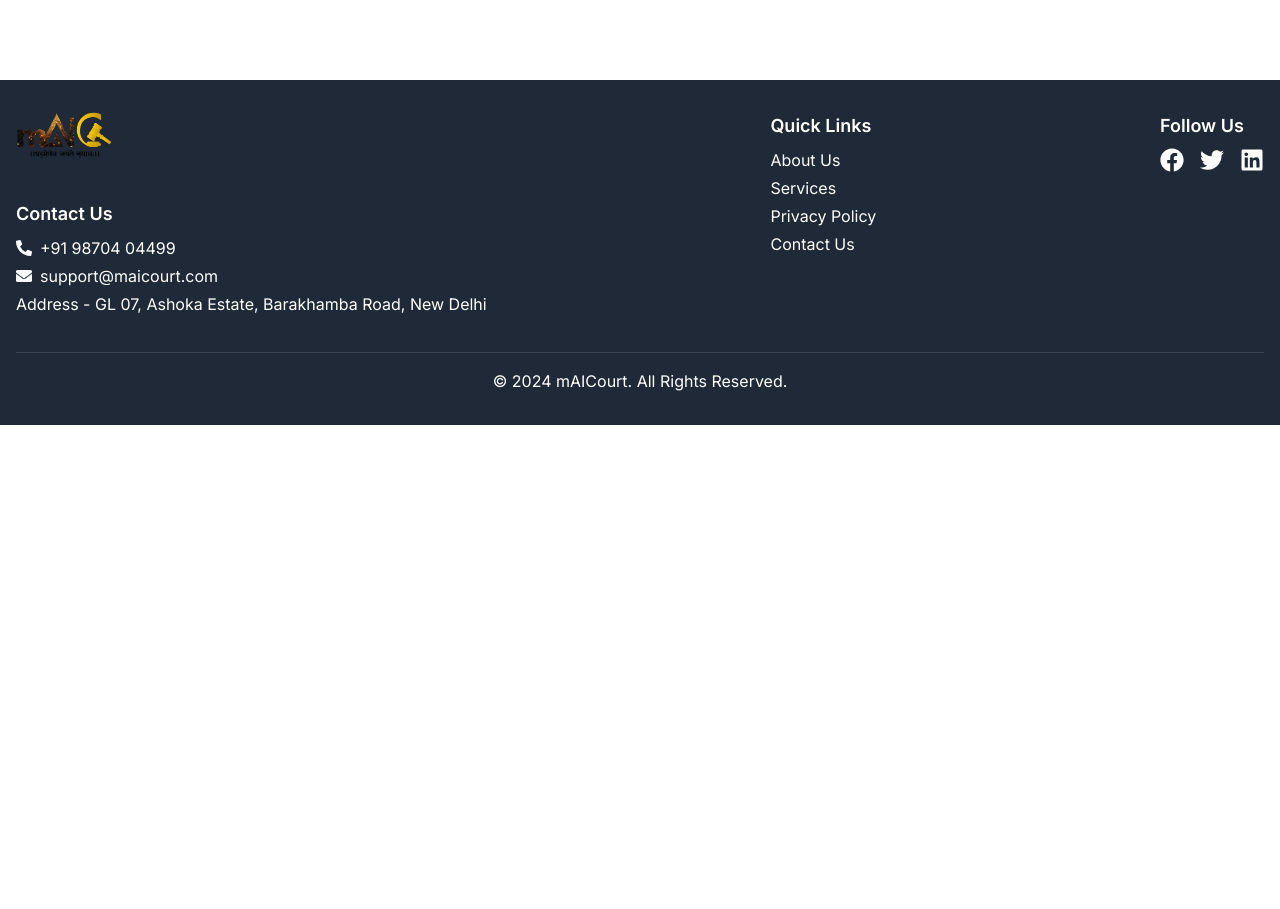
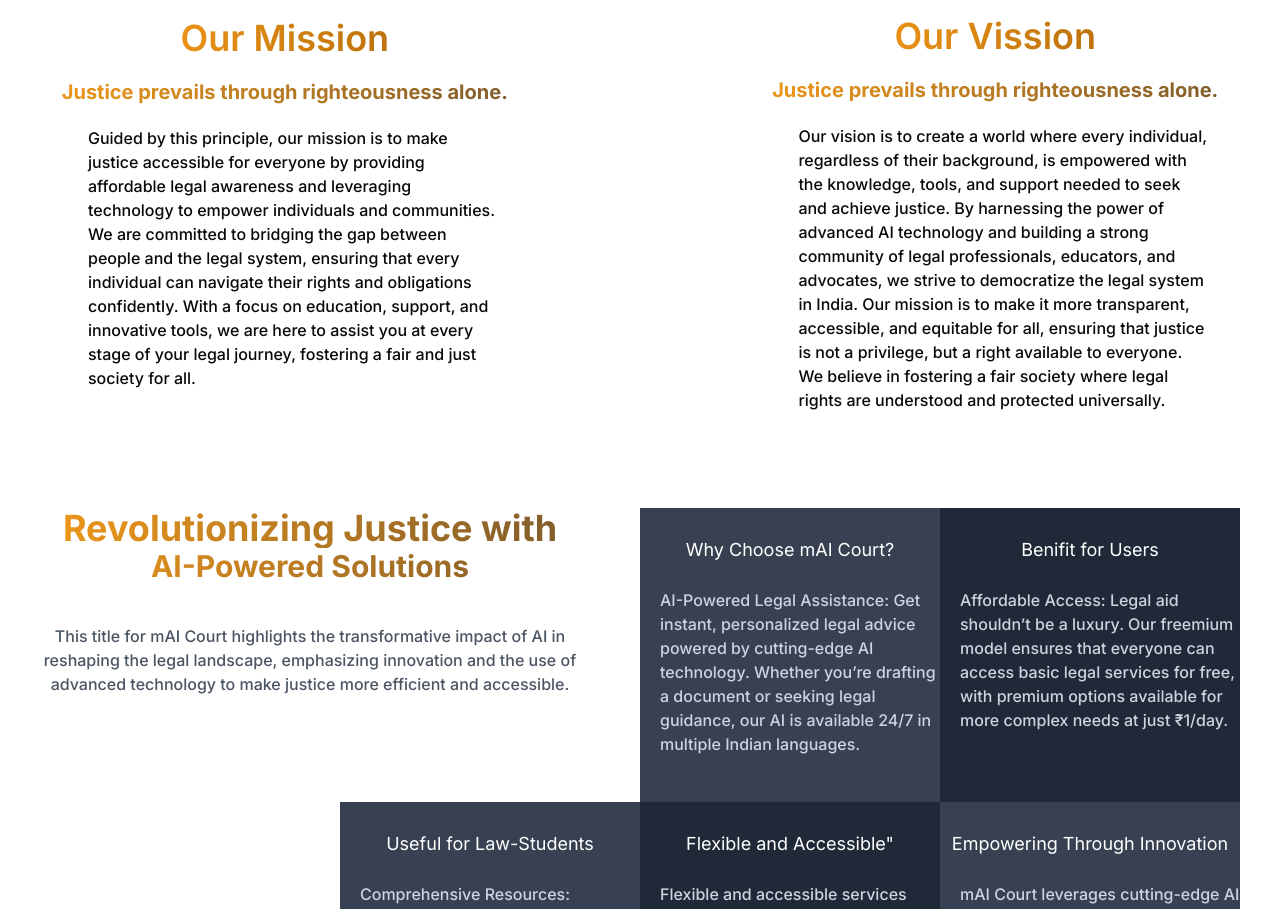
Before and after one commit to idcindia/mAI-Court, a Next.js app: page /about in a window 1280 px wide. Before the commit this address had no page. Shown: the part 720-1629 px from the top of the page. Before the commit the page ends 1145 px from the top, so only its background shows below. Built offline with nearby package versions, Linux system fonts and the light colour scheme.

Commit message:
full abiut us design

```diff
--- /dev/null
+++ b/src/app/about/Cardmission.js
@@ -0,0 +1,54 @@
+
+
+const Cardmission =()=>{
+    return(
+        <div>
+
+        <div className="mx-12">
+        <div className="flex flex-col items-center lg:gap-10 lg:flex-row justify-between">
+            <div className="lg:my-24 flex lg:w-[40%]  flex-col lg:gap-5 gap-4 ">
+              <div className="flex items-center justify-center">
+              <h1 className="bg-gradient-to-r from-[#f89b1a]  to-[#af6907] bg-clip-text text-4xl font-semibold text-transparent lg:w-[70%] ">
+                Our Mission
+              </h1>
+              </div>
+              <h2 className="  bg-gradient-to-r from-[#F09819]  to-[#7e5b2b] bg-clip-text text-xl font-bold text-transparent">
+              Justice prevails through righteousness alone.
+              </h2>
+              <p className="text-base font-medium text-richblack-300 lg:w-[95%] text-left pl-10">
+              Guided by this principle, our mission is to make justice accessible
+               for everyone by providing affordable legal awareness and leveraging
+               technology to empower individuals and communities. We are committed
+                to bridging the gap between people and the legal system, ensuring
+                that every individual can navigate their rights and obligations confidently.
+                With a focus on education, support, and innovative tools, we are here to assist
+                you at every stage of your legal journey, fostering a fair and just society for all.
+              </p>
+            </div>
+            <div className="lg:my-24 pt-5 flex lg:w-[40%] flex-col lg:gap-5 gap-4">
+            <div className="flex items-center justify-center">
+              <h1 className="bg-gradient-to-r from-[#f89b1a]  to-[#af6907] bg-clip-text text-4xl font-semibold text-transparent lg:w-[70%] ">
+                Our Vission
+              </h1>
+              </div>
+              <h2 className="  bg-gradient-to-r from-[#F09819]  to-[#7e5b2b] bg-clip-text text-xl font-bold text-transparent">
+              Justice prevails through righteousness alone.
+              </h2>
+              <p className="text-base font-medium text-richblack-300 lg:w-[95%] text-left pl-10">
+              Our vision is to create a world where every individual, regardless of their
+               background, is empowered with the knowledge, tools, and support needed to
+               seek and achieve justice. By harnessing the power of advanced AI technology
+               and building a strong community of legal professionals, educators, and advocates,
+                we strive to democratize the legal system in India. Our mission is to make it more
+                 transparent, accessible, and equitable for all, ensuring that justice is not a
+                 privilege, but a right available to everyone. We believe in fostering a fair society
+                  where legal rights are understood and protected universally.
+              </p>
+            </div>
+          </div>
+        </div>
+
+        </div>
+    )
+}
+export default Cardmission;
--- /dev/null
+++ b/src/app/about/LearningGrid.js
@@ -0,0 +1,92 @@
+
+
+
+
+const LearningGridArray = [
+    {
+      order: -1,
+
+
+      description:
+        "This title for mAI Court highlights the transformative impact of AI in reshaping the legal landscape, emphasizing innovation and the use of advanced technology to make justice more efficient and accessible.",
+
+    },
+    {
+      order: 1,
+      heading: "Why Choose mAI Court? ",
+      description:
+        "AI-Powered Legal Assistance: Get instant, personalized legal advice powered by cutting-edge AI technology. Whether you’re drafting a document or seeking legal guidance, our AI is available 24/7 in multiple Indian languages. ",
+    },
+    {
+      order: 2,
+      heading: "Benifit for Users",
+      description:
+        "Affordable Access: Legal aid shouldn’t be a luxury. Our freemium model ensures that everyone can access basic legal services for free, with premium options available for more complex needs at just ₹1/day. ",
+    },
+    {
+      order: 3,
+      heading: "Useful for Law-Students",
+      description:
+        "Comprehensive Resources: Empower yourself with a wealth of educational resources, from legal articles and guides to mock tests and webinars. Whether you're a law student, a professional, or simply seeking legal information, we have something for you. ",
+    },
+    {
+      order: 4,
+      heading: `Flexible and Accessible"`,
+      description:
+        "Flexible and accessible services ensure that users can easily adapt to varying needs and access resources without barriers. By providing user-friendly solutions, we create opportunities for people to engage anytime, anywhere, regardless of limitations. ",
+    },
+    {
+      order: 5,
+      heading: "Empowering Through Innovation",
+      description:
+        "mAI Court leverages cutting-edge AI technology to simplify legal processes, making justice accessible for all. Our platform ensures transparency, efficiency, and fairness, empowering individuals to navigate the legal system with confidence.",
+    },
+  ];
+
+
+
+const LearningGrid =()=>{
+    return(
+        <div className="grid  w-[350px] lg:w-fit grid-cols-1 lg:grid-cols-4 mb-12 mx-10">
+      {LearningGridArray.map((card, i) => {
+        return (
+          <div
+            key={i}
+            className={`${i === 0 && "lg:col-span-2 lg:h-[294px]"}  ${
+              card.order % 2 === 1
+                ? "bg-gray-700 h-[294px]"
+                : card.order % 2 === 0
+                ? "bg-gray-800 h-[294px]"
+                : "bg-transparent"
+            } ${card.order === 3 && "lg:col-start-2"}  `}
+          >
+            {card.order < 0 ? (
+              <div className="lg:w-[90%] flex flex-col gap-10 pb-10 lg:pb-0">
+                <div className=" ">
+                 <h1 className="bg-gradient-to-r from-[#F09819]  to-[#7e5b2b] bg-clip-text text-4xl font-bold text-transparent">Revolutionizing Justice with</h1>
+                  <h2 className="bg-gradient-to-r from-[#F09819]  to-[#7e5b2b] bg-clip-text text-3xl font-bold text-transparent">AI-Powered Solutions</h2>
+                </div>
+                <p className="text-gray-600 font-medium">
+                  {card.description}
+                </p>
+
+                <div className="w-fit mt-2">
+
+                </div>
+              </div>
+            ) : (
+              <div className="pt-7 flex flex-col gap-6">
+                <h1 className="text-white text-lg">{card.heading}</h1>
+
+                <p className="text-slate-300 font-medium text-left pl-5">
+                  {card.description}
+                </p>
+              </div>
+            )}
+          </div>
+        );
+      })}
+    </div>
+    )
+}
+export default LearningGrid
--- /dev/null
+++ b/src/app/about/page.js
@@ -0,0 +1,51 @@
+"use client";
+
+import Image from "next/image";
+import Cardmission from "./Cardmission";
+import LearningGrid from "./LearningGrid";
+import Testimonial from "../components/common/Testimonial";
+
+const About = () => {
+  return (
+    <div className="flex flex-col items-center ">
+      <div className=" flex flex-col items-center text-center">
+        <h1 className="mt-24 w-[15rem]  h-10 bg-yellow-500 text-white text-xl font-semibold pt-2 ">।। धर्मेणैव जयते न्यायः।।
+        </h1>
+        <div className="flex lg:flex-row w-[100%] mt-10 gap-10 flex-col  justify-center">
+          <div className="w-[45%] ">
+            <Image
+              src="/Assests/bestlegal.png"
+              width={1000}
+              height={700}
+              className=" object-contain  h-[22rem] rounded-xl"
+            />
+          </div>
+          <div className="w-[45%] mb-5">
+            <h1 className="mb-2 bg-gradient-to-r from-[#F09819]  to-[#7e5b2b] bg-clip-text text-4xl font-bold text-transparent">Justice prevails through righteousness alone.</h1>
+            <p className="flex text-left w-full text-slate-600">At mAI court, we are driven by a profound commitment to bridge the vast gap in access to legal rights, services, and information in India. With over 6 crore pending court cases, the complexities of the legal system often leave citizens feeling overwhelmed and helpless.<br/>
+
+              Our mission is to empower every individual by providing the tools, resources, and support they need to navigate the legal landscape confidently. It underscores the idea that the platform is dedicated to upholding justice through ethical and equitable means.<br/>
+
+              We believe that knowledge is power, and by raising awareness and making legal information more accessible, we can help citizens protect their rights and seek justice. Our platform is dedicated to offering comprehensive legal resources, easy-to-understand guides, and direct support, ensuring that every person, regardless of their background, has the opportunity to be heard.</p>
+          </div>
+
+
+        </div>
+        <div>
+          <Cardmission/>
+        </div>
+        <div>
+          <LearningGrid/>
+        </div>
+        <div>
+          <Testimonial/>
+        </div>
+
+
+
+      </div>
+    </div>
+  );
+};
+
+export default About;
--- a/src/app/components/common/Header.js
+++ b/src/app/components/common/Header.js
@@ -1,7 +1,7 @@
 "use client";
 import Image from "next/image";
 import { useState, useEffect } from "react";
-import Navbar from "./Navbar";
+
 
 export default function Header() {
   const [isAnimating, setIsAnimating] = useState(true);
--- a/src/app/components/common/Navbar.js
+++ b/src/app/components/common/Navbar.js
@@ -27,18 +27,20 @@
             submenus: ["Latest Posts", "Trending", "Categories", "Archives"],
             },
             {
-            name: "About Us",
-            submenus: [
-                "Our Mission",
-                "Our Team",
-                "Careers",
-                "Contact Us",
-                "Support",
-                "FAQ",
-                "Customer Service",
-                "Reach Us",
-            ],
-            },
+                name: "About Us",
+                path: "/about",
+                submenus: [
+                  { name: "Our Mission", path: "/about" },
+                  { name: "Our Team", path: "/about#team" },
+                  { name: "Careers", path: "/about#careers" },
+                  { name: "Contact Us", path: "/about#contact" },
+                  { name: "Support", path: "/about#support" },
+                  { name: "FAQ", path: "/about#faq" },
+                  { name: "Customer Service", path: "/about#service" },
+                  { name: "Reach Us", path: "/about#reach" },
+                ],
+              },
+
             {
             name: "Join Us",
             submenus: [
--- a/src/app/pages/about.js
+++ /dev/null
@@ -1,11 +0,0 @@
-
-
-
-const about = () => {
-    return(
-      <div>
-        <h1>hello</h1>
-      </div>
-    )
-}
-export default about;
```
Also changed, not shown: package.json (+4 -3 lines), public/Assests/bestlegal.png (added), src/app/contact/Contact.js (added), 1 other file (tests, documents, lock files or other folders).
